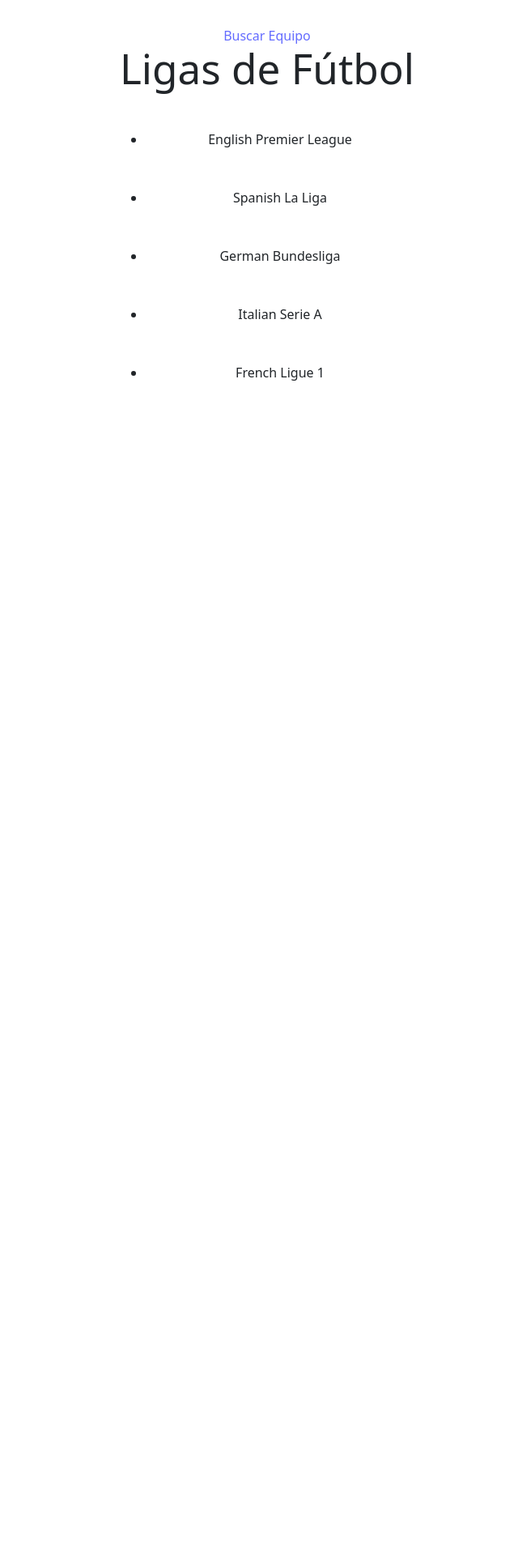
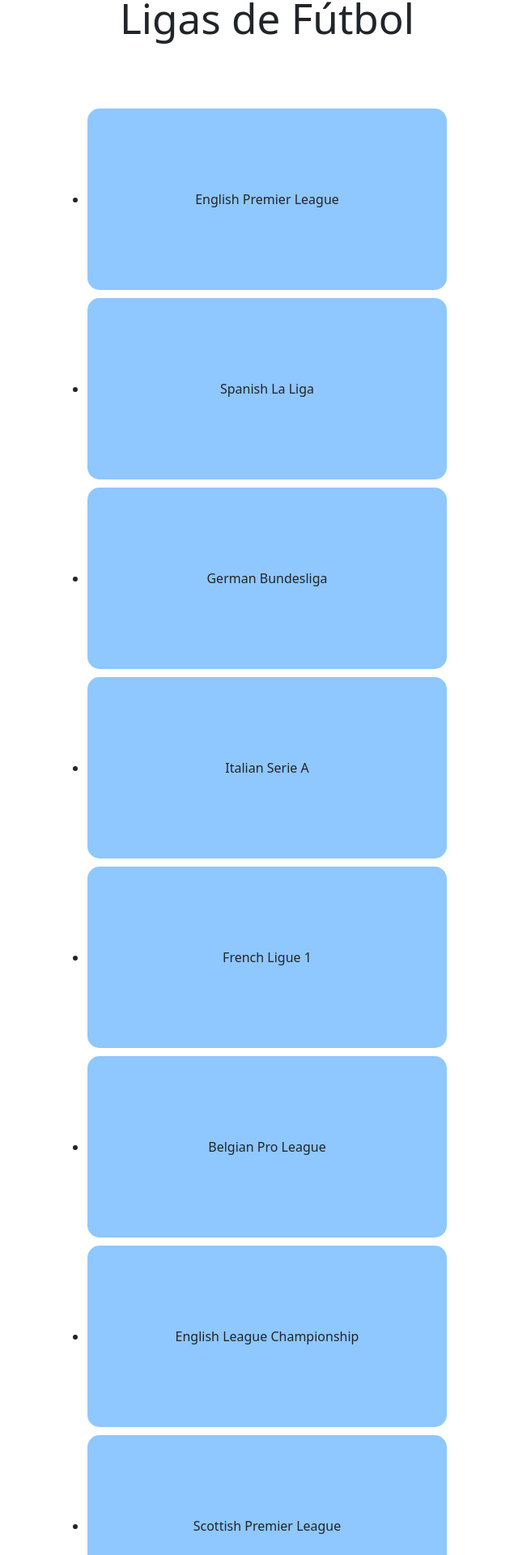
Before and after one commit to Futbol-NYB/Futbol-nyb, a Vue app: page / in a window 1280 px wide. Shown: the part 128-2048 px from the top of the page at 81% size, without its empty margins (310-950 px from the left). Before the commit the page ends 800 px from the top, so only its background shows below. Built offline with nearby package versions, Linux system fonts and the light colour scheme.

Commit message:
style: Mejora de estilos

```diff
--- a/src/App.vue
+++ b/src/App.vue
@@ -10,4 +10,10 @@
 };
 </script>
 
-<style></style>
+<style>
+body {
+  background-color: #000000;
+  color: #ffffff;
+  font-family: sans-serif;
+}
+</style>
--- a/src/service/service.js
+++ b/src/service/service.js
@@ -7,7 +7,12 @@
     { nombre: "Spanish La Liga" },
     { nombre: "German Bundesliga" },
     { nombre: "Italian Serie A" },
-    { nombre: "French Ligue 1" }
+    { nombre: "French Ligue 1" },
+    { nombre: "Belgian Pro League"},
+    { nombre: "English League Championship"},
+    { nombre: "Scottish Premier League"},
+    { nombre: "Greek Superleague Greece"},
+    { nombre: "Dutch Eredivisie"},
   ]
 }
 
--- a/src/views/HomePageView.vue
+++ b/src/views/HomePageView.vue
@@ -1,18 +1,21 @@
 <template>
+  <div class="container">
     <router-link to="/equipo/:nombreEquipo">Buscar Equipo</router-link>
-
-  <div class="p-6">
-    <h1 class="text-2xl font-bold mb-4 text-center">Ligas de Fútbol</h1>
-    <ul class="grid grid-cols-1 md:grid-cols-3 gap-4">
+    <div class="p-3">
+      <h1 id="tittle" class="font-bold mb-4">Ligas de Fútbol</h1>
+      <div class="row">
+        <ul>
           <li
             v-for="liga in ligas"
             :key="liga.nombre"
             @click="goToLiga(liga.nombre)"
-        class="cursor-pointer p-4 bg-blue-100 hover:bg-blue-200 rounded text-center"
+            id="liga"
           >
             {{ liga.nombre }}
           </li>
         </ul>
+      </div>
+    </div>
   </div>
 </template>
 
@@ -27,3 +30,24 @@
   router.push(`/liga/${encodeURIComponent(nombre)}`);
 };
 </script>
+
+<style scoped>
+#liga {
+  background-color: #0381ff71;
+  position: relative;
+  padding: 100px;
+  text-align: center;
+  margin: 10px;
+  cursor: pointer;
+  border-radius: 15px;
+}
+
+#liga:hover {
+  background-color: #03e2ff;
+  color: white;
+}
+
+#tittle {
+  padding: 50px;
+}
+</style>
```
Lines whose indentation alone changed are shown as unchanged.
